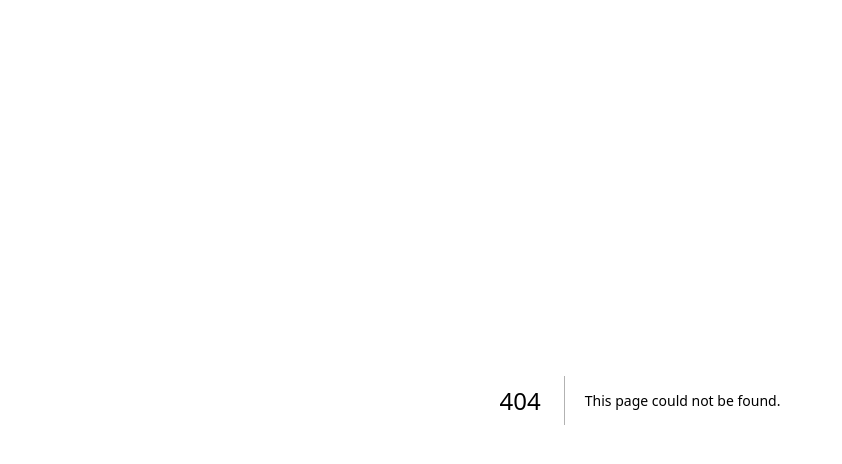
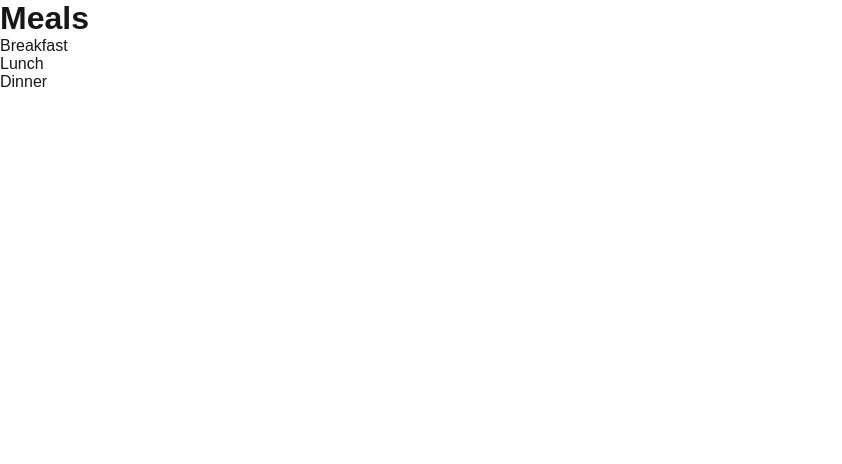
Before and after one commit to johnatancarvalho/next-level-food, a Next.js app: page /meals in a window 1280 px wide. Before the commit this address had no page. Shown: the top 464 px of the page, without its empty margins (0-842 px from the left). Built offline with nearby package versions, Linux system fonts and the light colour scheme.

Commit message:
chore: add initial pages for Community, Meals, MealPage, and Share components

```diff
--- /dev/null
+++ b/app/meals/page.tsx
@@ -0,0 +1,23 @@
+import Link from "next/link";
+import React from "react";
+
+const Meals = () => {
+  return (
+    <>
+      <h1>Meals</h1>
+      <div className="flex flex-col gap-2">
+        <p>
+          <Link href="/meals/breakfast">Breakfast</Link>
+        </p>
+        <p>
+          <Link href="/meals/lunch">Lunch</Link>
+        </p>
+        <p>
+          <Link href="/meals/dinner">Dinner</Link>
+        </p>
+      </div>
+    </>
+  );
+};
+
+export default Meals;
```
Also changed, not shown: app/community/page.tsx (added, +7 -0 lines), app/meals/[mealSlug]/page.tsx (added, +8 -0 lines), app/meals/share/page.tsx (added, +7 -0 lines).
